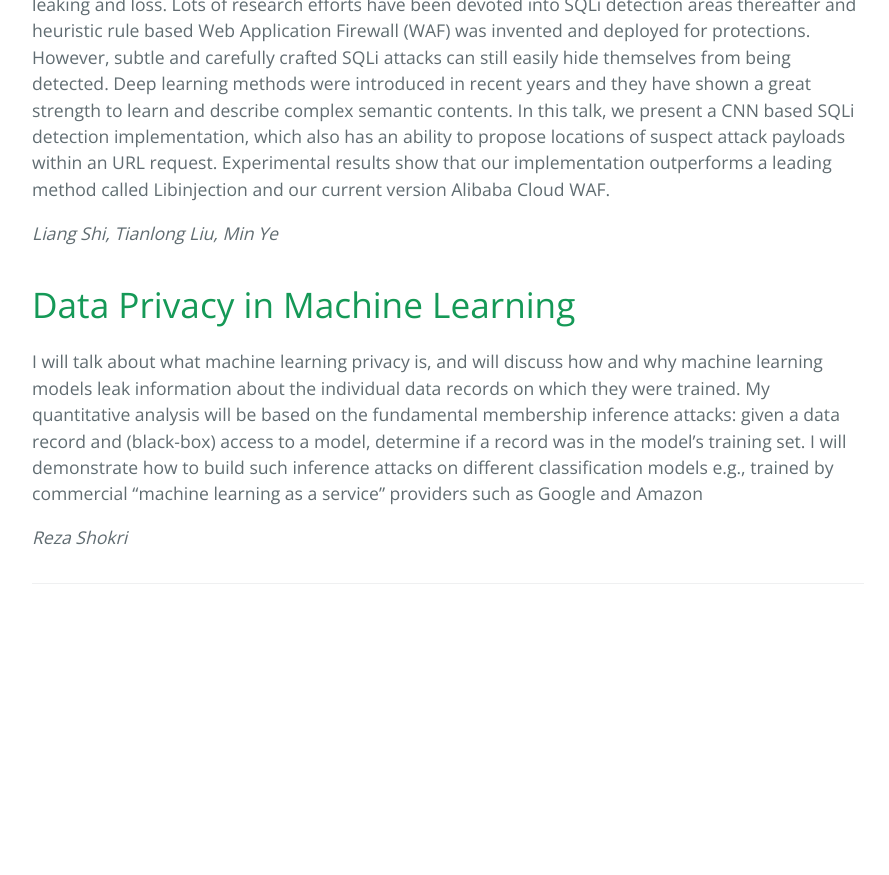
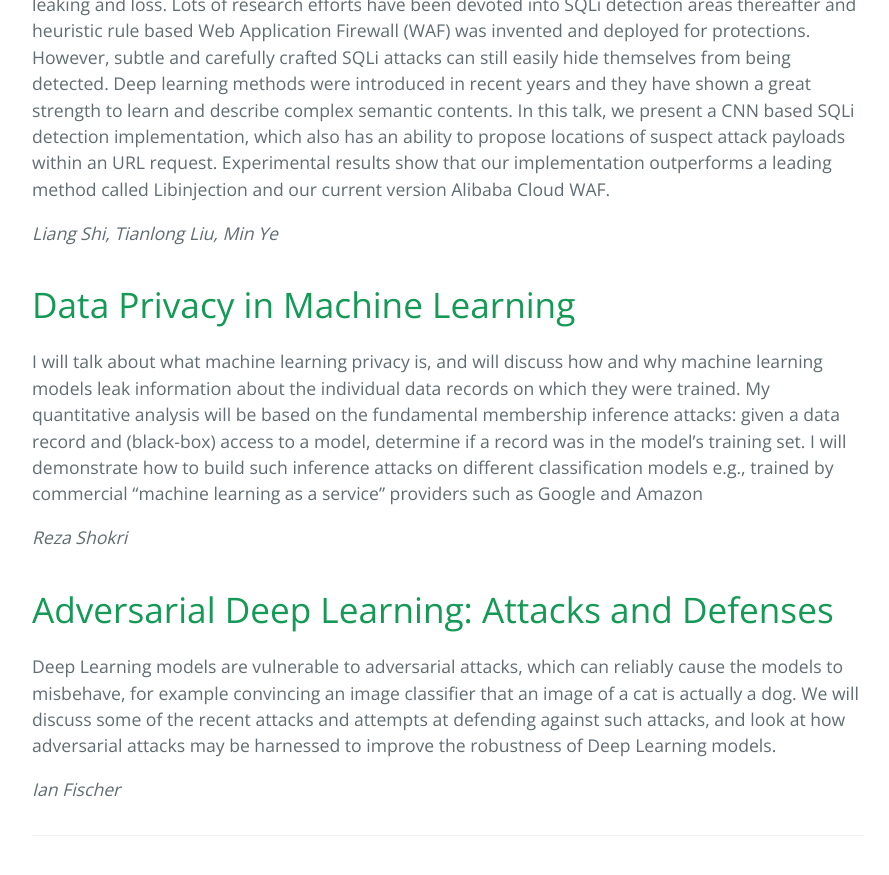
Before and after one commit to deep-learning-security/deep-learning-security.github.io, a Jekyll site: the page built from talks.md, in a window 1280 px wide and 900 px high, scrolled down 592 px. Shown: the top 875 px of the window, without its empty margins (192-1081 px from the left). Built offline with Jekyll 4.4.1, drawn with Linux system fonts in a browser that asks for light colours; before the commit the page ends 1240 px from its top, so only the background shows below that.

Commit message:
Add Fischer's talk

```diff
--- a/talks.md
+++ b/talks.md
@@ -26,3 +26,11 @@ classification models e.g., trained by commercial "machine learning
 as a service" providers such as Google and Amazon
 
 *Reza Shokri*
+
+
+Adversarial Deep Learning: Attacks and Defenses
+===============================================
+
+Deep Learning models are vulnerable to adversarial attacks, which can reliably cause the models to misbehave, for example convincing an image classifier that an image of a cat is actually a dog.  We will discuss some of the recent attacks and attempts at defending against such attacks, and look at how adversarial attacks may be harnessed to improve the robustness of Deep Learning models.
+
+*Ian Fischer*
```
